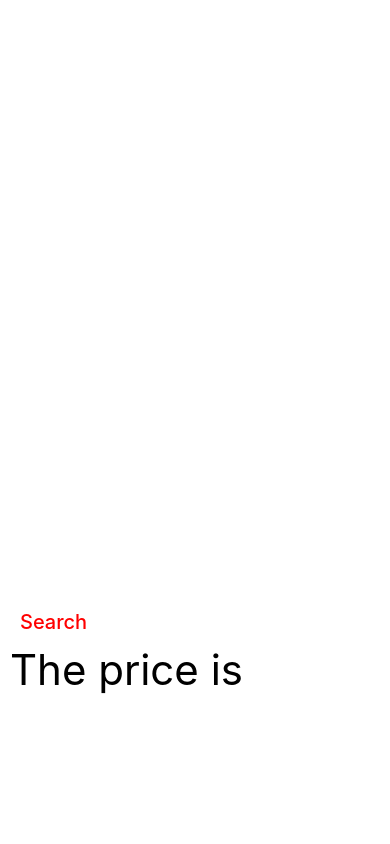
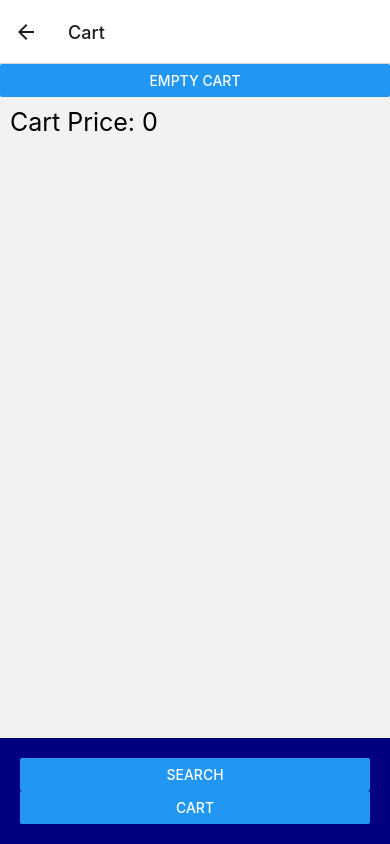
Before and after one commit to simon64bit/grocery-informants, a React Native app: screen /Cart in a window 390 px wide. Built offline with nearby package versions, Linux system fonts and the light colour scheme; no server answers.

Commit message:
basic functionality

```diff
--- /dev/null
+++ b/Actions.js
@@ -0,0 +1,15 @@
+export const GET_ITEMS = 'GET_ITEMS';
+export const ADD_ITEM = 'ADD_ITEM';
+export const EMPTY = 'EMPTY';
+
+export function addItem(item) {
+    return {
+      type: ADD_ITEM,
+      payload: item
+    };
+  };
+  export function emptyCart() {
+    return {
+      type: EMPTY
+    };
+  };
--- a/App.js
+++ b/App.js
@@ -1,42 +1,32 @@
 import { StatusBar } from 'expo-status-bar';
 import { StyleSheet, Text, View } from 'react-native';
 import Search_bar from './Search_bar.js';
-import {useState} from "react";
-import React from 'react';
-import firebase from './realtime';
-
+import Cart from './Cart.js';
+import Footer from './Footer.js';
+import React, {useState} from "react";
+import {createNativeStackNavigator} from '@react-navigation/native-stack';
+import {NavigationContainer} from '@react-navigation/native';
+//import firebase from './realtime';
+import { Provider } from 'react-redux';
+import { Store } from './Store.js';
 
 export default function App() {
 
-  const [token, set_token] = useState(0);
-  const KrogerReq = async () => {
-    await fetch("https://api.kroger.com/v1/connect/oauth2/token", {
-      method: "POST",
-      headers: {
-        "Content-Type": "application/x-www-form-urlencoded",
-        "Authorization": "Basic Z2F0ZWNoLTkzMTNhMmUyODVlYTE2ZjZhNTU1OTIwYjcyOTZlNDhhMTQ3NjI4NTUwNzkyNDY5NDEzMDp4ajByUGtRcWxucFgyclNrVHBqZVd2bVd0S25WbVBrYWVFY2Z5ckFS" ,
-      },
-      body: "grant_type=client_credentials&scope=product.compact"
+  const Stack = createNativeStackNavigator();
+  const [cart, set_cart] = useState([]);
 
-    })
-    .then(res => res.json())
-    .then(json => set_token(json))
-  };
-
-  //KrogerReq("gatech-9313a2e285ea16f6a555920b7296e48a1476285507924694130","xj0rPkQqlnpX2rSkTpjeWvmWtKnVmPkaeEcfyrAR","product.compact");
-  React.useEffect(() => {
-    const getData = async () => {
-      await KrogerReq();
-      firebase();
-    };
-    getData();
-  }, []);
-
-    return (
-        <Search_bar
-          token={token["access_token"]}
-        />
-    )
+  return (
+    <Provider store={Store}>
+      <NavigationContainer>
+        <Stack.Navigator initialRouteName="Search">
+          <Stack.Screen name="Search" component={Search_bar}/>
+          <Stack.Screen name="Cart" component={Cart}/>
+        </Stack.Navigator>
+      <StatusBar style="auto" />
+      <Footer style={styles.footer} cart={cart} set_cart={set_cart}/>
+      </NavigationContainer>
+    </Provider>
+  );
 }
 
 
@@ -46,5 +36,5 @@ const styles = StyleSheet.create({
     backgroundColor: '#fff',
     alignItems: 'center',
     justifyContent: 'center',
-  },
+  }
 });
--- /dev/null
+++ b/Cart.js
@@ -0,0 +1,27 @@
+import React, { useState } from 'react';
+import { Text,View, TextInput, StyleSheet, Button} from 'react-native';
+import {useSelector, useDispatch} from 'react-redux';
+import { emptyCart } from './Actions.js';
+
+export default function Cart(){
+    // const [text,set_text] = useState('');
+    // const [data, set_data] = useState([]);
+    const items = useSelector(state => state.Reducer.items);
+    const price = useSelector(state => state.Reducer.price);
+    const dispatch = useDispatch();
+
+    return (
+        <View>
+            <Button onPress = {() => dispatch(emptyCart())} title = "Empty Cart"/>
+            <Text style={{padding: 10, fontSize: 25}}>
+                Cart Price: {price}
+                {
+                items.map(item => {
+                    return "\n" + item.description + ": " + item.price
+                })
+                }
+
+            </Text>
+        </View>
+    )
+}
--- /dev/null
+++ b/Footer.js
@@ -0,0 +1,19 @@
+import { Text, View, StyleSheet, Button } from 'react-native';
+import { useNavigation } from '@react-navigation/native';
+
+export default function Footer() {
+    const navigation = useNavigation();
+    return (
+    <View style={styles.footer}>
+        <Button onPress={() => navigation.navigate("Search")} title = "Search"/>
+        <Button onPress={() => navigation.navigate("Cart")} title = "Cart"/>
+    </View>
+    );
+  }
+
+const styles = StyleSheet.create({
+    footer: {
+      backgroundColor: "navy",
+      padding: 20
+    }
+  });
--- /dev/null
+++ b/Reducer.js
@@ -0,0 +1,23 @@
+const initialState = {
+    items: [],
+    price: 0
+  };
+
+export default function Reducer(state = initialState, action) {
+switch (action.type) {
+    case 'ADD_ITEM':
+    return {
+        ...state,
+        items: state.items.concat(action.payload),
+        price: state.price + action.payload.price
+    };
+    case 'EMPTY':
+    return {
+        ...state,
+        items: [],
+        price: 0
+    };
+    default:
+    return state;
+}
+};
--- a/Search_bar.js
+++ b/Search_bar.js
@@ -1,41 +1,66 @@
 import React, { useState } from 'react';
-import { Text,View, TextInput, StyleSheet} from 'react-native';
+import { Text,View, TextInput, StyleSheet, Button} from 'react-native';
+import {useSelector, useDispatch} from 'react-redux';
+import { getItems, addItem } from './Actions.js';
 
-export default function Search_bar(token){
+export default function Search_bar(){
+
     const [text,set_text] = useState('');
-    const [data, set_data] = useState(null);
-    const [results,set_results] = useState(null);
+    const [data, set_data] = useState([]);
+    //const [results, set_results] = useState([]);
+    const items = useSelector(state => state.Reducer.items);
+    const dispatch = useDispatch();
 
-    function handle_submit(event,token){
+    async function handle_submit(event){
         const text = event.nativeEvent.text;
         //console.log(`Submitted text: ${text}`);
-        //console.log(token["token"] );
+          await fetch("https://api.kroger.com/v1/connect/oauth2/token", {
+            method: "POST",
+            headers: {
+              "Content-Type": "application/x-www-form-urlencoded",
+              "Authorization": "Basic Z2F0ZWNoLTkzMTNhMmUyODVlYTE2ZjZhNTU1OTIwYjcyOTZlNDhhMTQ3NjI4NTUwNzkyNDY5NDEzMDp4ajByUGtRcWxucFgyclNrVHBqZVd2bVd0S25WbVBrYWVFY2Z5ckFS" ,
+            },
+            body: "grant_type=client_credentials&scope=product.compact"
 
-
-
+          })
+          .then(res => res.json())
+          .then((token) => {
         fetch(`https://api.kroger.com/v1/products?filter.term=${text}&filter.locationId=02400784`,
         {
             method: "GET",
             headers: {
                 "Accept": "application/json",
-                "Authorization": "Bearer " + token["token"],
+                "Authorization": "Bearer " + token.access_token,
             }
         })
         .then(res => res.json())
-        .then(json => set_data(json));
+        .then(json => {
+            set_data(json["data"]);
+            console.log(items);
+        })})
+    };
 
+    function addToCart(item) {
+        console.log(items)
+        let price = "N/A"
+        if (Object.keys(item.items[0]).includes('price')) {
+            price = item.items[0].price.regular;
+        }
+        dispatch(addItem({"description": item.description, "price": price}))
+    }
 
-        if (data !== null){
+        /*if (data !== null){
             for (let i = 0; i<data["data"].length;i++){
                 //results.push(data["data"][0]['items'][0]['price']["regular"]);
                 //results[0] = (data["data"][0]['items'][0]['price']["regular"]);
-                set_results(data["data"][0]['items'][0]['price']["regular"]);
+                //set_results(data["data"][0]['items'][0]['price']["regular"]);
+                //set_results(data["data"][0]['items'])
+                console.log(data)
+                set_results(data["data"])
                 break;
             }
+        }*/
 
-        }
-
-    }
     return (
         <View>
             <TextInput
@@ -44,10 +69,16 @@ export default function Search_bar(token){
                 placeholder="Search"
                 onChangeText={newText => set_text(newText)}
                 defaultValue={text}
-                onSubmitEditing={(event) => handle_submit(event, token)}
+                onSubmitEditing={(event) => handle_submit(event)}
             />
-            <Text style={{padding: 10, fontSize: 42}}>
-                The price is {results}
+            <Text style={{padding: 10, fontSize: 25}}>
+                {
+                data.map(item => {
+                    return <View><Text>{"\n" + item.description + ": " + (Object.keys(item.items[0]).includes('price') ? item.items[0].price.regular : "N/A")}</Text>
+                    <Button onPress = {() => addToCart(item)} title = "Add" /></View>
+                })
+                }
+
             </Text>
         </View>
     )
@@ -59,7 +90,7 @@ const styles = StyleSheet.create({
       fontSize: 20,
       fontWeight: '500',
       marginTop: 10,
-      paddingTop: 600,
+      paddingTop: 60,
       paddingLeft: 20
     }
   });
--- /dev/null
+++ b/Store.js
@@ -0,0 +1,9 @@
+import {createStore, combineReducers, applyMiddleware} from 'redux';
+import thunk from 'redux-thunk';
+import Reducer from './Reducer.js';
+
+const rootReducer = combineReducers({
+  Reducer,
+});
+
+export const Store = createStore(rootReducer, applyMiddleware(thunk));
--- a/firebase.js
+++ b/firebase.js
@@ -1,4 +1,4 @@
-
+/*
 import { initializeApp } from 'firebase/app';
 import { getFirestore, getDocs } from 'firebase/firestore/lite';
 
@@ -34,3 +34,5 @@ export default async function firebase(){
 
     //console.log('Added document with ID: ', res.id);
 }
+
+*/
--- a/realtime.js
+++ b/realtime.js
@@ -1,5 +1,5 @@
-import { initializeApp } from "firebase/app";
-import { getDatabase, ref, set } from "firebase/database";
+/*import { initializeApp } from "firebase/app";
+//import { getDatabase, ref, set } from "firebase/database";
 // TODO: Add SDKs for Firebase products that you want to use
 // https://firebase.google.com/docs/web/setup#available-libraries
 
@@ -27,7 +27,7 @@ export default async function firebase(){
 
     // Initialize Firebase
     const app = initializeApp(firebaseConfig)
-    const database = getDatabase(app);
+    //const database = getDatabase(app);
 
     const data = 'bannana';
 
@@ -36,3 +36,5 @@ export default async function firebase(){
 
     //console.log('Added document with ID: ', res.id);
 }
+
+*/
```
Also changed, not shown: package.json (+7 -1 lines), 1 other file (tests, documents, lock files or other folders).
